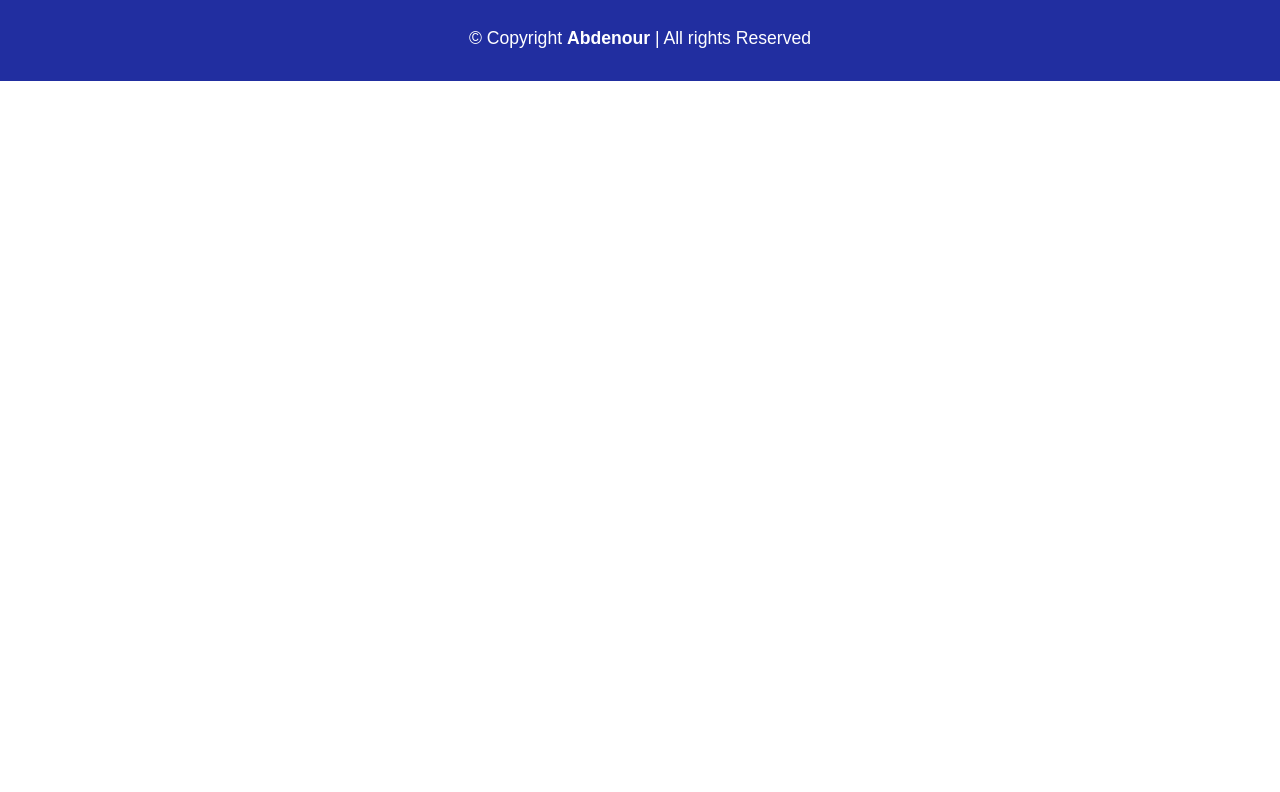
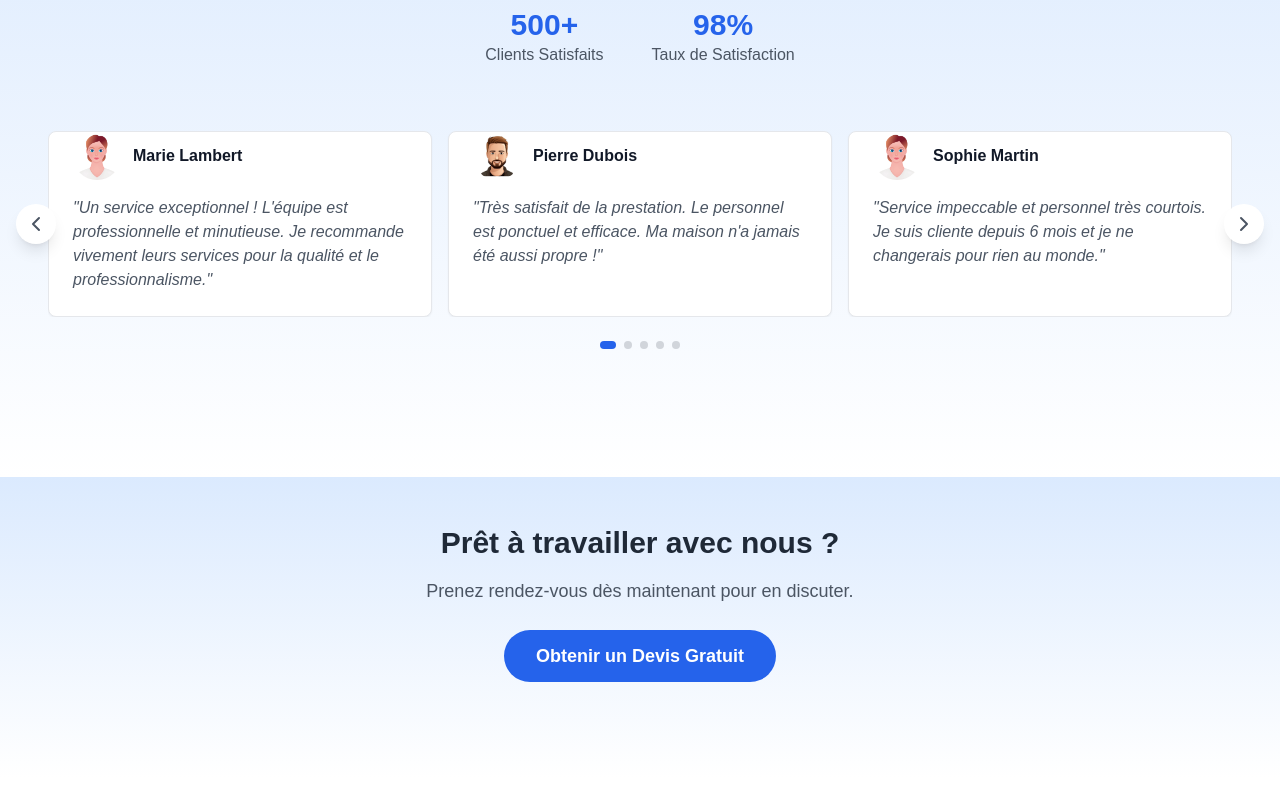
Before and after one commit to abdenourgarti/entretien-menager, a Next.js app: page /en/About in a window 1280 px wide. Shown: the part 3488-4280 px from the top of the page. Before the commit the page ends 3569 px from the top, so only its background shows below. Built offline with nearby package versions, Linux system fonts and the light colour scheme.

Commit message:
about v3

```diff
--- a/app/[locale]/About/page.jsx
+++ b/app/[locale]/About/page.jsx
@@ -1,17 +1,29 @@
 import AboutUs from '@/components/AboutSection'
+import AvisSection from '@/components/AvisSection'
 import Footer from '@/components/Footer'
 import Navbar from '@/components/Navbar'
 import Image from 'next/image'
 import React from 'react'
+import { MdOutlineEast } from "react-icons/md";
 
 const About = () => {
     return (
-        <div className='bg-gradient-to-b from-white to-blue-100'>
+        <div>
             <Navbar />
             <div className="w-full h-[400px] bg-[url('/about.jpg')] bg-cover bg-center overflow-hidden text-white flex items-center justify-center px-[10%] lg:px-[5%]">
                 <h1 className='text-5xl md:text-7xl lg:text-9xl font-bold bg-gradient-to-r from-white to-[#212EA0] text-transparent bg-clip-text'>About Us</h1>
             </div>
             <AboutUs />
+            <AvisSection />
+            <div className="bg-gradient-to-b to-white from-blue-100 py-12 px-4 text-center mb-24">
+                <h2 className="text-3xl font-bold text-gray-800 mb-4">Prêt à travailler avec nous ?</h2>
+                <p className="text-lg text-gray-600 leading-relaxed mb-6">Prenez rendez-vous dès maintenant pour en discuter.</p>
+                <div className="text-center mb-12">
+                    <button className="bg-blue-600 text-white px-8 py-3 rounded-full text-lg font-semibold hover:bg-blue-700 transition-colors duration-300">
+                        Obtenir un Devis Gratuit
+                    </button>
+                </div>
+            </div>
           <Footer />
         </div>
     )
--- a/components/AboutSection/index.jsx
+++ b/components/AboutSection/index.jsx
@@ -143,7 +143,7 @@ const TestimonialsCarousel = () => {
 
 const AboutSection = () => {
   return (
-    <div className="w-full px-4 py-12">
+    <div className="w-full px-4 py-12 bg-gradient-to-b from-white to-blue-100">
       <div className="max-w-7xl mx-auto">
         {/* Qui sommes-nous ? Section */}
         <div className="mb-20">
```
